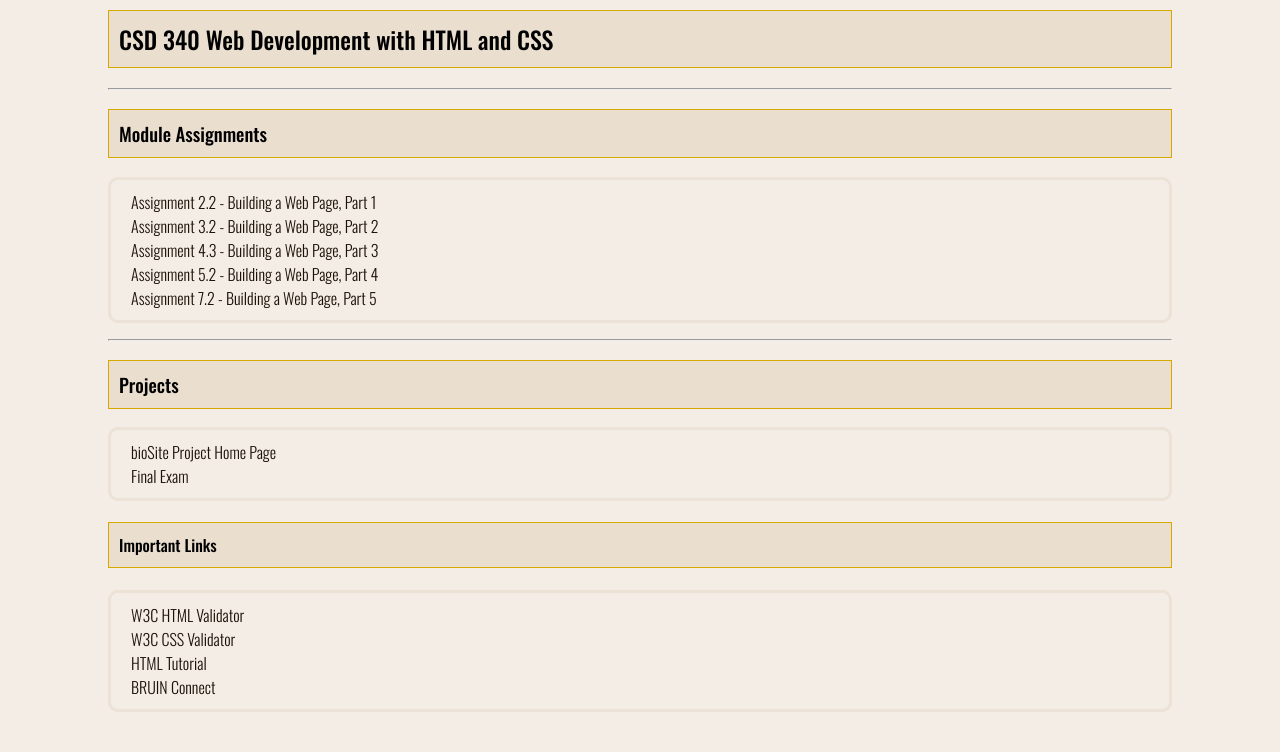
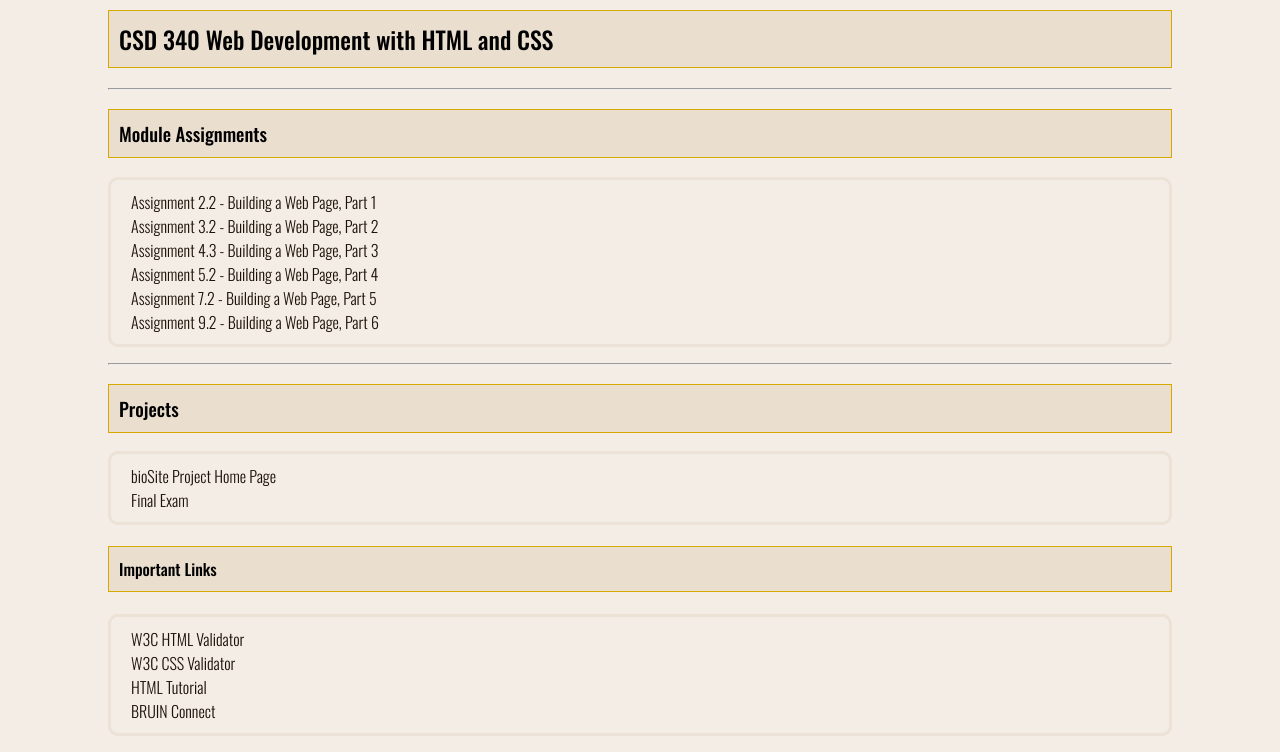
Before and after one commit to areeson/CSD-340, a plain HTML site: page index.html in a window 1280 px wide. Shown: the part 130-882 px from the top of the page. Before the commit the page ends 858 px from the top, so only its background shows below. Drawn offline with nearby package versions, Linux system fonts and the light colour scheme; a web font is replaced by a local one.

Commit message:
landing page link updates

```diff
--- a/index.html
+++ b/index.html
@@ -18,6 +18,7 @@
                 <li><a href='module-4/reeson_EX3.html'>Assignment 4.3 - Building a Web Page, Part 3</a></li>
                 <li><a href='module-5/reeson_EX4.html'>Assignment 5.2 - Building a Web Page, Part 4</a></li>
                 <li><a href='module-7/reeson_EX5.html'>Assignment 7.2 - Building a Web Page, Part 5</a></li>
+                <li><a href='module-9/reeson_EX6.html'>Assignment 9.2 - Building a Web Page, Part 6</a></li>
             </ul>
         <hr>
         <h3>Projects</h3>
```
